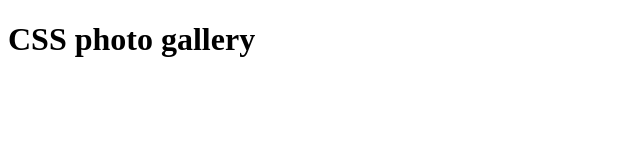
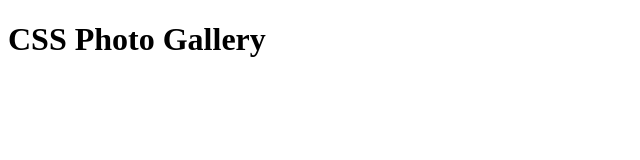
Before and after one commit to ciyoshid/ciyoshid.github.io, a plain HTML site: page grc339/css-photo-gallery/index.html in a window 1280 px wide. Shown: the whole page, without its empty margins (0-640 px from the left). Drawn offline with Linux system fonts and the light colour scheme.

Commit message:
Update index.html

```diff
--- a/grc339/css-photo-gallery/index.html
+++ b/grc339/css-photo-gallery/index.html
@@ -9,6 +9,6 @@
         <title>GRC 339: Assignment name</title>
     </head>
     <body>
-        <h1>CSS photo gallery</h1>
+        <h1>CSS Photo Gallery</h1>
     </body>
 </html>
```
